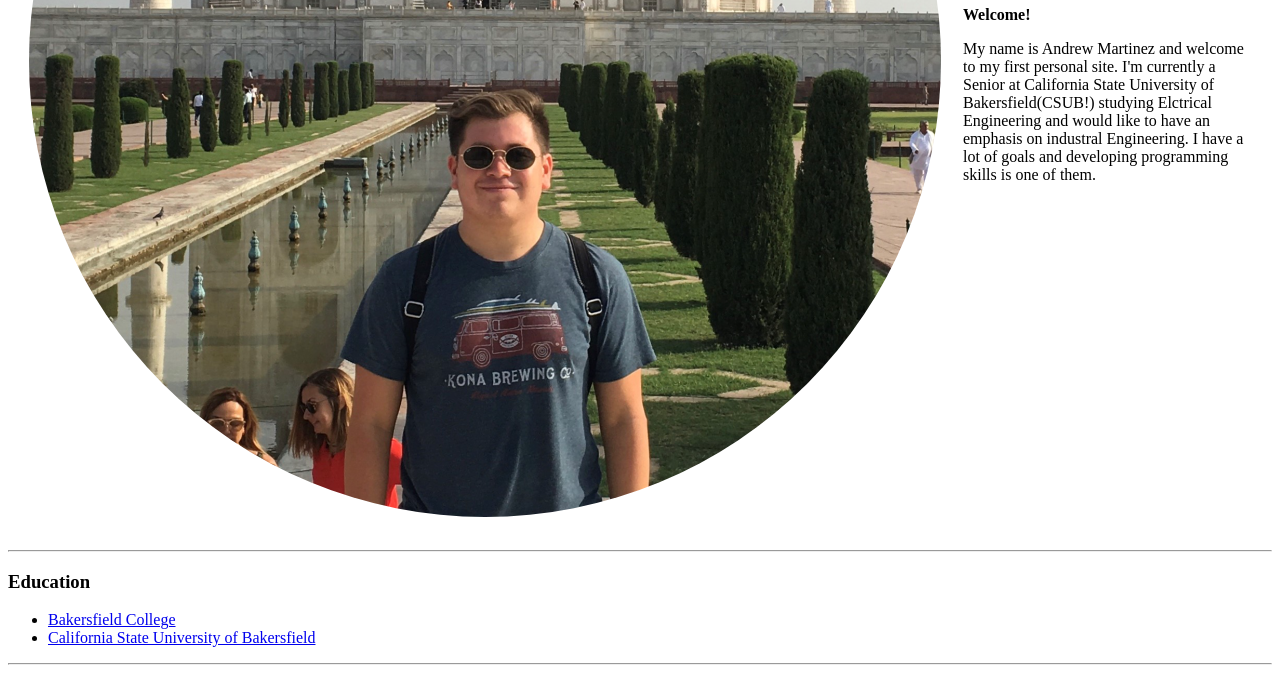
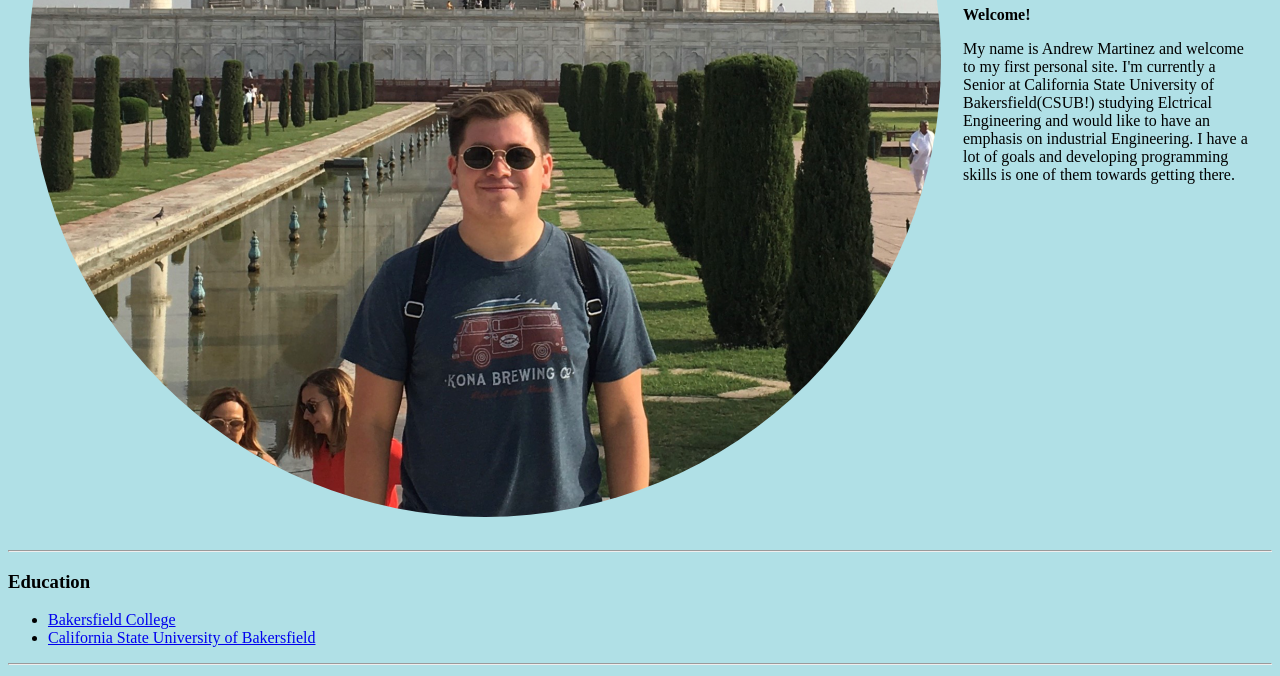
Before and after one commit to martinezand16/CV, a plain HTML site: page index.html in a window 1280 px wide. Shown: the part 424-1100 px from the top of the page. Drawn offline with Linux system fonts and the light colour scheme.

Commit message:
Update index.html

```diff
--- a/index.html
+++ b/index.html
@@ -3,16 +3,18 @@
   <head>
     <meta charset="utf-8">
     <title>Andrew Martinez Personal Site</title>
+    <link rel="stylesheet" href="css/styles.css">
   </head>
-  <body>
+
+  <body style="background-color:powderblue;">
     <table cellspacing="20">
       <tr>
         <td><img src="Circle.png" alt="Andrew Martinez"></td>
         <td><h1> Andrew Martinez</h1>
           <p><strong>Welcome!</strong></p>
           <p>My name is Andrew Martinez and welcome to my first personal site. I'm currently a Senior at California State University of Bakersfield(CSUB!) studying Elctrical Engineering and
-            would like to have an emphasis on industral Engineering. I have a lot of goals and developing programming skills is one of them.
-        </p></td>
+            would like to have an emphasis on industrial Engineering. I have a lot of goals and developing programming skills is one of them
+        towards getting there.</p></td>
         </tr>
     </table>
           <hr set="7">
```
